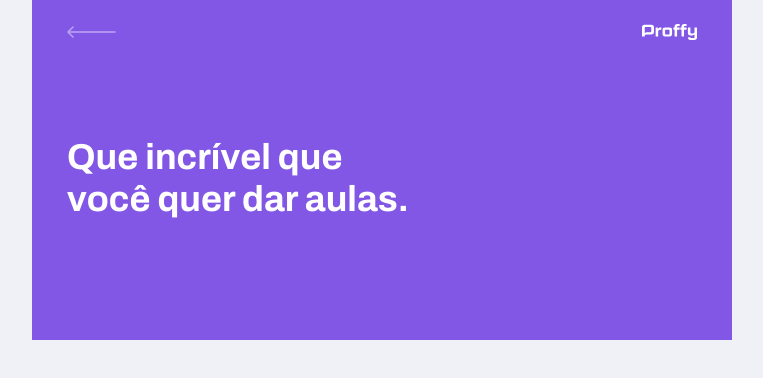
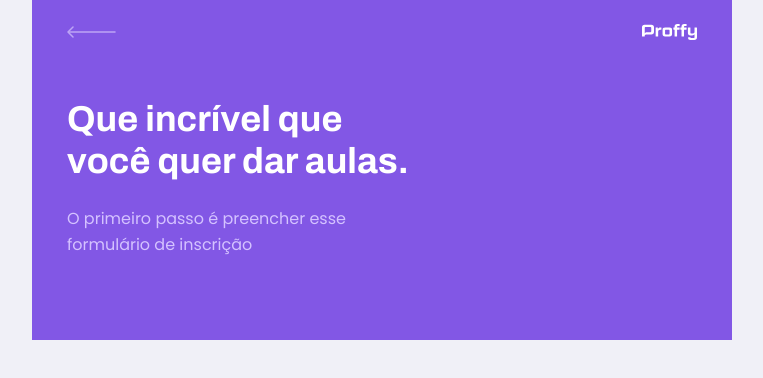
Before and after one commit to atilara/proffy, a React (Create React App) app in the folder web/: page /give-classes in a window 1280 px wide. Shown: the top 378 px of the page, without its empty margins (258-1021 px from the left). Built offline with nearby package versions, Linux system fonts and the light colour scheme.

Commit message:
feature(web): add optional description to PageHeaderProps

```diff
--- a/web/src/components/PageHeader/index.tsx
+++ b/web/src/components/PageHeader/index.tsx
@@ -8,6 +8,8 @@
 
 interface PageHeaderProps {
 	title: string;
+	// propriedade opicional
+	description?: string;
 }
 
 // Componenente escrito em formato de função (Function Component) que recebe o PageHeader
@@ -23,6 +25,8 @@
 			</div>
 			<div className="header-content">
 				<strong>{props.title}</strong>
+				{/* Só executará a próxima parte do código se houver uma descrição */}
+				{props.description && <p>{props.description}</p>}
 				{props.children}
 			</div>
 		</header>
--- a/web/src/components/PageHeader/styles.css
+++ b/web/src/components/PageHeader/styles.css
@@ -40,6 +40,14 @@
 	color: var(--color-title-in-primary);
 }
 
+.page-header .header-content p {
+	max-width: 30rem;
+	font-size: 1.6rem;
+	line-height: 2.6rem;
+	color: var(--color-text-in-primary);
+	margin-top: 2.4rem;
+}
+
 @media (min-width: 700px) {
 	.page-header {
 		height: 340px;
--- a/web/src/pages/TeacherForm/index.tsx
+++ b/web/src/pages/TeacherForm/index.tsx
@@ -7,7 +7,10 @@
 function TeacherForm() {
 	return (
 		<div id="page-teacher-form" className="container">
-			<PageHeader title="Que incrível que você quer dar aulas." />
+			<PageHeader
+				title="Que incrível que você quer dar aulas."
+				description="O primeiro passo é preencher esse formulário de inscrição"
+			/>
 		</div>
 	);
 }
```
